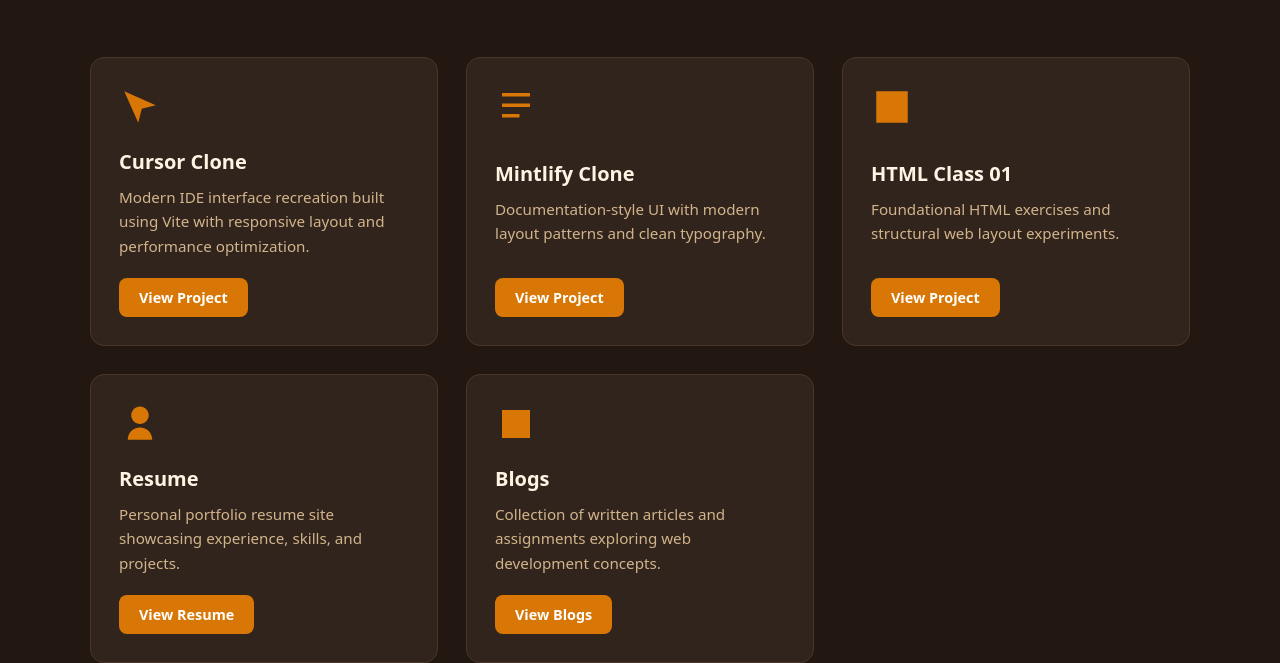
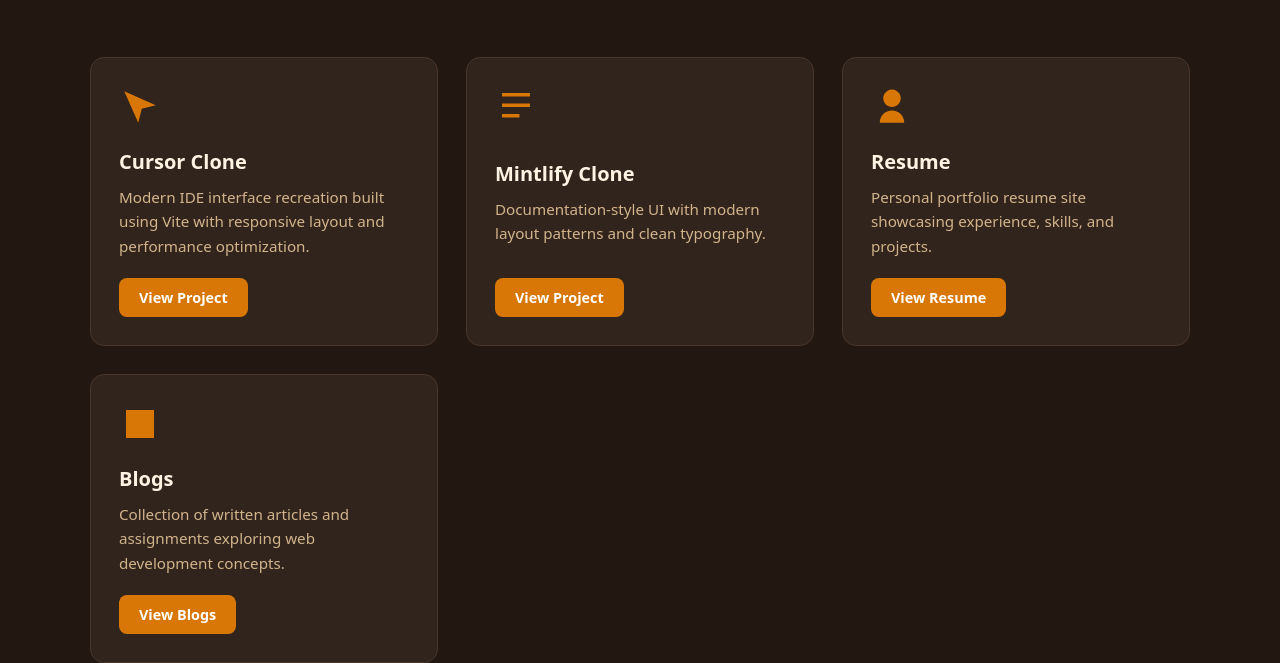
Before and after one commit to Subhrangsu90/Cohort, a plain HTML site: page index.html in a window 1280 px wide. Shown: the part 162-825 px from the top of the page. Drawn offline with Linux system fonts and the light colour scheme.

Commit message:
Remove HTML Class project card and update Blogs link to external site

```diff
--- a/index.html
+++ b/index.html
@@ -180,27 +180,6 @@
 					>
 				</div>
 
-				<!-- HTML Class -->
-				<div class="card">
-					<svg
-						class="icon"
-						viewBox="0 0 24 24">
-						<path d="M3 3h18v18H3z M7 7h10v2H7z M7 11h10v2H7z" />
-					</svg>
-					<div>
-						<div class="title">HTML Class 01</div>
-						<div class="desc">
-							Foundational HTML exercises and structural web
-							layout experiments.
-						</div>
-					</div>
-					<a
-						href="./HTML-CLASS-01/"
-						class="btn"
-						>View Project</a
-					>
-				</div>
-
 				<!-- Resume -->
 				<div class="card">
 					<svg
@@ -238,7 +217,7 @@
 						</div>
 					</div>
 					<a
-						href="./Blogs/"
+						href="https://subhrangsu.hashnode.dev/"
 						class="btn"
 						>View Blogs</a
 					>
```
